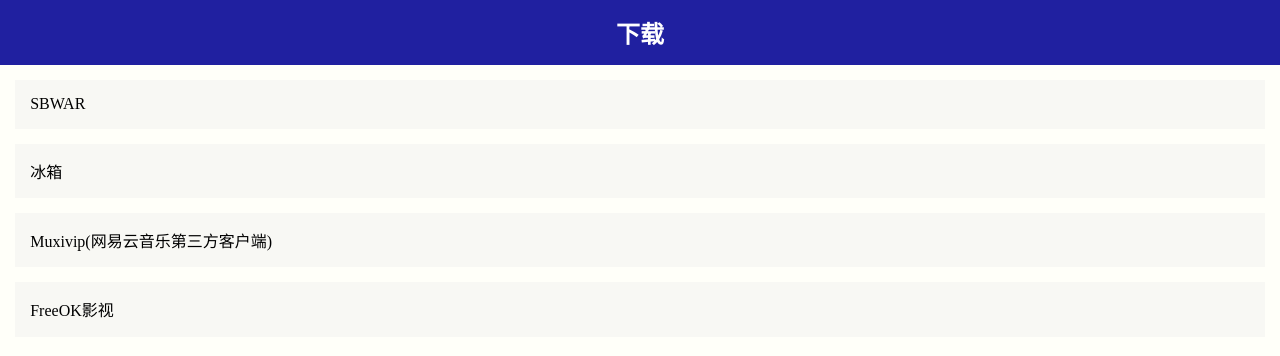
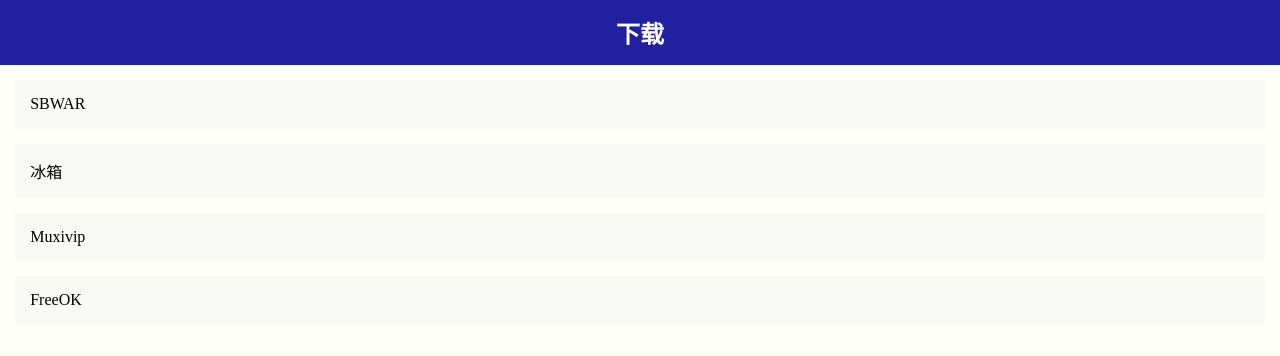
Before and after one commit to neadraw/neadraw.github.io, a plain HTML site: page download.html in a window 1280 px wide. Drawn offline with Linux system fonts and the light colour scheme.

Commit message:
Add files via upload

```diff
--- a/download.html
+++ b/download.html
@@ -10,7 +10,7 @@
 		<h2>下载</h2>
 		<a href="d/sbwar.apk" download="sbwar.apk">SBWAR</a>
 		<a href="d/freeze.apk" download="freeze.apk">冰箱</a>
-		<a href="d/muxivip.apk" download="muxivip.apk">Muxivip(网易云音乐第三方客户端)</a>
-		<a href="d/freeok.apk" download="freeok.apk">FreeOK影视</a>
+		<a href="d/muxivip.apk" download="muxivip.apk">Muxivip</a>
+		<a href="d/freeok.apk" download="freeok.apk">FreeOK</a>
 	</body>
 </html>
```
